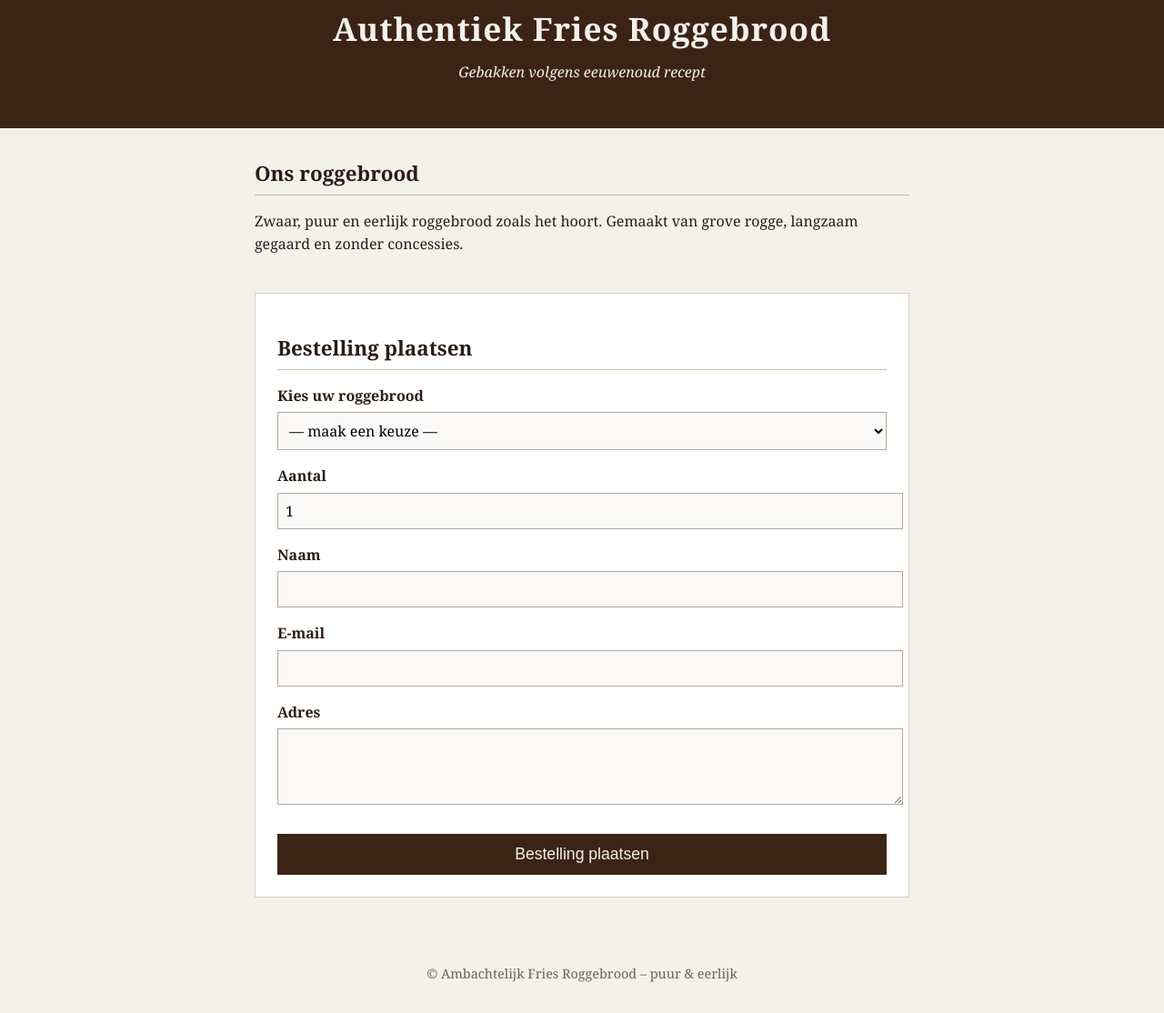
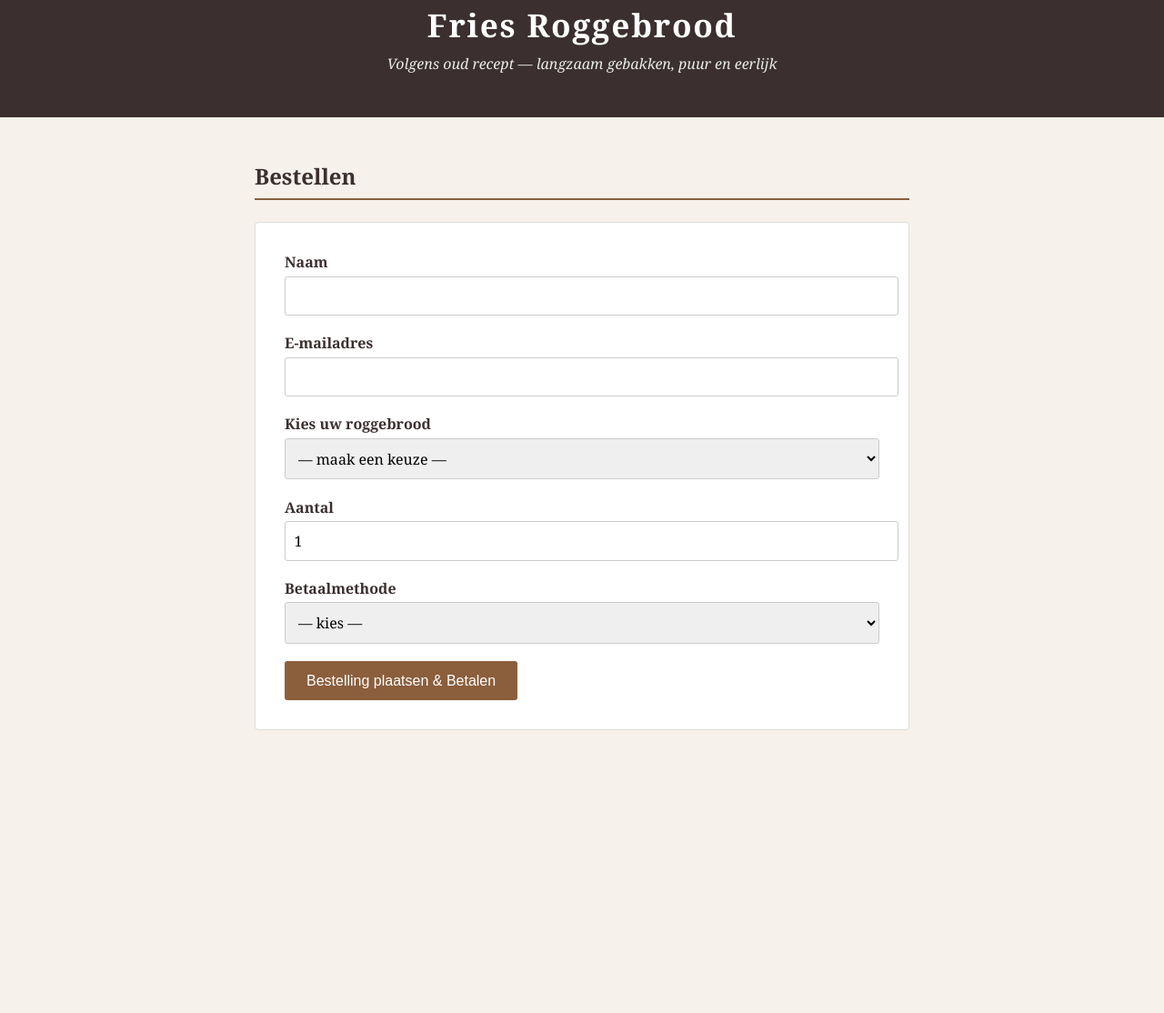
Before and after one commit to L3and3r/Bakkerij, a plain HTML site: page index.html in a window 1280 px wide. Shown: the part 29-1143 px from the top of the page at 91% size. After the commit the page ends 880 px from the top, so only its background shows below. Drawn offline with Linux system fonts and the light colour scheme.

Commit message:
Refactor index.html with modern CSS and form updates

```diff
--- a/index.html
+++ b/index.html
@@ -1,129 +1,41 @@
 <!DOCTYPE html>
 <html lang="nl">
 <head>
-  <meta charset="UTF-8">
-  <title>Fries Roggebrood – Ambachtelijk & Echt</title>
-  <meta name="viewport" content="width=device-width, initial-scale=1.0">
+<meta charset="UTF-8">
+<title>Fries Roggebrood – Ambachtelijk</title>
+<meta name="viewport" content="width=device-width, initial-scale=1.0">
+<style>
+  :root { --bg:#f6f1ea; --dark:#3b2f2f; --accent:#8b5e3c; --light:#fff; }
+  body{margin:0;font-family:Georgia,serif;background:var(--bg);color:var(--dark);}
+  header{background:var(--dark);color:var(--light);text-align:center;padding:2rem;}
+  header h1{margin:0;font-size:2.2rem;letter-spacing:0.05em;}
+  header p{margin-top:0.5rem;font-style:italic;opacity:0.9;}
+  main{max-width:720px;margin:3rem auto;padding:0 1.5rem;}
+  h2{border-bottom:2px solid var(--accent);padding-bottom:0.5rem;margin-bottom:1.5rem;}
+  form{background:var(--light);padding:2rem;border:1px solid #ddd;border-radius:4px;}
+  label{display:block;margin-bottom:0.3rem;font-weight:bold;}
+  input, select{width:100%;padding:0.6rem;margin-bottom:1.2rem;font-size:1rem;border:1px solid #ccc;border-radius:3px;font-family:inherit;}
+  button{background:var(--accent);color:var(--light);border:none;padding:0.8rem 1.5rem;font-size:1rem;cursor:pointer;border-radius:3px;}
+  button:hover{background:#744a2d;}
+</style>
+</head>
+<body>
+<header>
+  <h1>Fries Roggebrood</h1>
+  <p>Volgens oud recept — langzaam gebakken, puur en eerlijk</p>
+</header>
+<main>
+  <section>
+    <h2>Bestellen</h2>
+    <form>
+      <label for="naam">Naam</label>
+      <input type="text" id="naam" name="naam" required>
 
-  <style>
-    body {
-      margin: 0;
-      font-family: Georgia, "Times New Roman", serif;
-      background-color: #f4f1ec;
-      color: #2b1d14;
-      line-height: 1.6;
-    }
+      <label for="email">E-mailadres</label>
+      <input type="email" id="email" name="email" required>
 
-    header {
-      background-color: #3b2416;
-      color: #f4f1ec;
-      padding: 2rem 1rem;
-      text-align: center;
-    }
-
-    header h1 {
-      margin: 0;
-      font-size: 2.2rem;
-      letter-spacing: 1px;
-    }
-
-    header p {
-      margin-top: 0.5rem;
-      font-style: italic;
-    }
-
-    main {
-      max-width: 720px;
-      margin: 2rem auto;
-      padding: 0 1rem;
-    }
-
-    section {
-      margin-bottom: 2.5rem;
-    }
-
-    h2 {
-      border-bottom: 1px solid #cbbba0;
-      padding-bottom: 0.3rem;
-      margin-bottom: 1rem;
-      font-size: 1.4rem;
-    }
-
-    .product {
-      background-color: #fff;
-      border: 1px solid #d8cfc2;
-      padding: 1.5rem;
-    }
-
-    label {
-      display: block;
-      margin-top: 1rem;
-      font-weight: bold;
-    }
-
-    select,
-    input,
-    textarea {
-      width: 100%;
-      padding: 0.5rem;
-      margin-top: 0.3rem;
-      font-family: inherit;
-      font-size: 1rem;
-      border: 1px solid #b5a999;
-      background-color: #faf9f7;
-    }
-
-    textarea {
-      resize: vertical;
-    }
-
-    button {
-      margin-top: 1.5rem;
-      padding: 0.75rem;
-      width: 100%;
-      font-size: 1.1rem;
-      background-color: #3b2416;
-      color: #f4f1ec;
-      border: none;
-      cursor: pointer;
-    }
-
-    button:hover {
-      background-color: #2b1d14;
-    }
-
-    footer {
-      text-align: center;
-      font-size: 0.9rem;
-      color: #6e6258;
-      padding: 2rem 1rem;
-    }
-  </style>
-</head>
-
-<body>
-
-<header>
-  <h1>Authentiek Fries Roggebrood</h1>
-  <p>Gebakken volgens eeuwenoud recept</p>
-</header>
-
-<main>
-
-  <section>
-    <h2>Ons roggebrood</h2>
-    <p>
-      Zwaar, puur en eerlijk roggebrood zoals het hoort.
-      Gemaakt van grove rogge, langzaam gegaard en zonder concessies.
-    </p>
-  </section>
-
-  <section class="product">
-    <h2>Bestelling plaatsen</h2>
-
-    <form method="post" action="#">
-      <label for="type">Kies uw roggebrood</label>
-      <select id="type" name="type" required>
+      <label for="product">Kies uw roggebrood</label>
+      <select id="product" name="product" required>
         <option value="">— maak een keuze —</option>
         <option value="heel">Heel roggebrood</option>
         <option value="half">Half roggebrood</option>
@@ -132,24 +44,45 @@
       <label for="aantal">Aantal</label>
       <input type="number" id="aantal" name="aantal" min="1" value="1" required>
 
-      <label for="naam">Naam</label>
-      <input type="text" id="naam" name="naam" required>
+      <label for="betaling">Betaalmethode</label>
+      <select id="betaling" name="betaling" required>
+        <option value="">— kies —</option>
+        <option value="ideal">iDEAL</option>
+        <option value="lightning">Lightning</option>
+      </select>
 
-      <label for="email">E-mail</label>
-      <input type="email" id="email" name="email" required>
-
-      <label for="adres">Adres</label>
-      <textarea id="adres" name="adres" rows="3" required></textarea>
-
-      <button type="submit">Bestelling plaatsen</button>
+      <button type="submit">Bestelling plaatsen & Betalen</button>
     </form>
+    <div id="response"></div>
   </section>
-
 </main>
-
-<footer>
-  © Ambachtelijk Fries Roggebrood – puur & eerlijk
-</footer>
-
+<script>
+const form = document.querySelector('form');
+form.addEventListener('submit', async e => {
+  e.preventDefault();
+  const data = {
+    naam: form.naam.value,
+    email: form.email.value,
+    product: form.product.value,
+    aantal: form.aantal.value,
+    betaling: form.betaling.value
+  };
+  const respDiv = document.getElementById('response');
+  respDiv.innerHTML = "Even geduld...";
+  try {
+    const res = await fetch('https://jouw-vercel-backend.vercel.app/api/bestelling', {
+      method:'POST',
+      headers:{'Content-Type':'application/json'},
+      body:JSON.stringify(data)
+    });
+    const json = await res.json();
+    if(json.url) window.location.href=json.url;
+    else if(json.invoice){
+      respDiv.innerHTML = `<p>Scan de QR-code met je Lightning-wallet:</p>
+                           <img src="https://api.qrserver.com/v1/create-qr-code/?size=200x200&data=${json.invoice.payment_request}">`;
+    }
+  } catch(err){ respDiv.innerHTML = 'Fout: '+err.message; }
+});
+</script>
 </body>
 </html>
```
